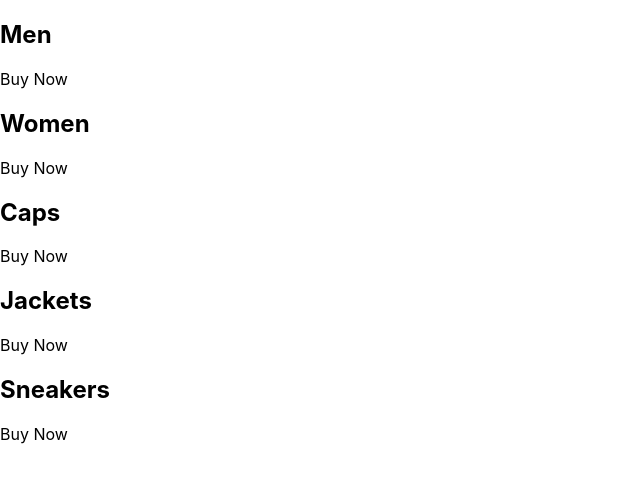
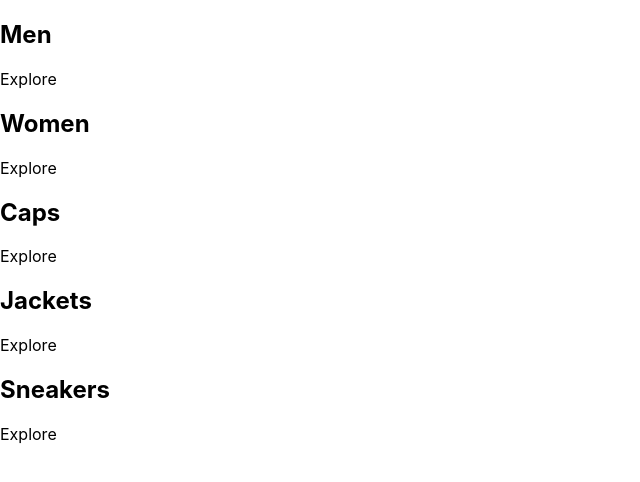
Before and after one commit to sreenath-suresh/buddies, a React (Create React App) app in the folder buddies-clothing/: page / in a window 1280 px wide. Shown: the top 482 px of the page, without its empty margins (0-640 px from the left). Built offline with nearby package versions, Linux system fonts and the light colour scheme.

Commit message:
removed hardcoded categories and added dynamic and reusable jsx code

```diff
--- a/buddies-clothing/src/App.js
+++ b/buddies-clothing/src/App.js
@@ -1,50 +1,42 @@
 
 const App = () => {
+
+  const categories = [
+    {
+      id:1,
+      title: 'Men',
+    },
+    {
+      id:2,
+      title: 'Women',
+    },
+    {
+      id:3,
+      title: 'Caps',
+    },
+    {
+      id:4,
+      title: 'Jackets',
+    },
+    {
+      id:5,
+      title: 'Sneakers',
+    }
+  ]
+
   return (
         <div className="categories-div">{/*container for categories*/}
-
-          <div className="category-div">{/*container for men category*/}
+          {categories.map(({title})=>(
+            <div className="category-div">{/*container for each category*/}
             {/*<img/> placeholder for image that is to be added later  */ }
             <div className="category-body-div">
-              <h2>Men</h2>
-              <p>Buy Now</p>
+              <h2>{title}</h2>
+              <p>Explore</p>
             </div>
           </div>
-
-          <div className="category-div">{/*container for women category*/}
-            {/*<img/> placeholder for image that is to be added later  */ }
-            <div className="category-body-div">
-              <h2>Women</h2>
-              <p>Buy Now</p>
-            </div>
-          </div>
-
-
-          <div className="category-div">{/*container for cap category*/}
-            {/*<img/> placeholder for image that is to be added later  */ }
-            <div className="category-body-div">
-              <h2>Caps</h2>
-              <p>Buy Now</p>
-            </div>
-          </div>
-
-          <div className="category-div">{/*container for jackets category*/}
-            {/*<img/> placeholder for image that is to be added later  */ }
-            <div className="category-body-div">
-              <h2>Jackets</h2>
-              <p>Buy Now</p>
-            </div>
-          </div>
-
-          <div className="category-div">{/*container for sneakers category*/}
-            {/*<img/> placeholder for image that is to be added later  */ }
-            <div className="category-body-div">
-              <h2>Sneakers</h2>
-              <p>Buy Now</p>
-            </div>
-          </div>
+          ))}
         </div>
     );
-}
+};
 
 export default App;
```
